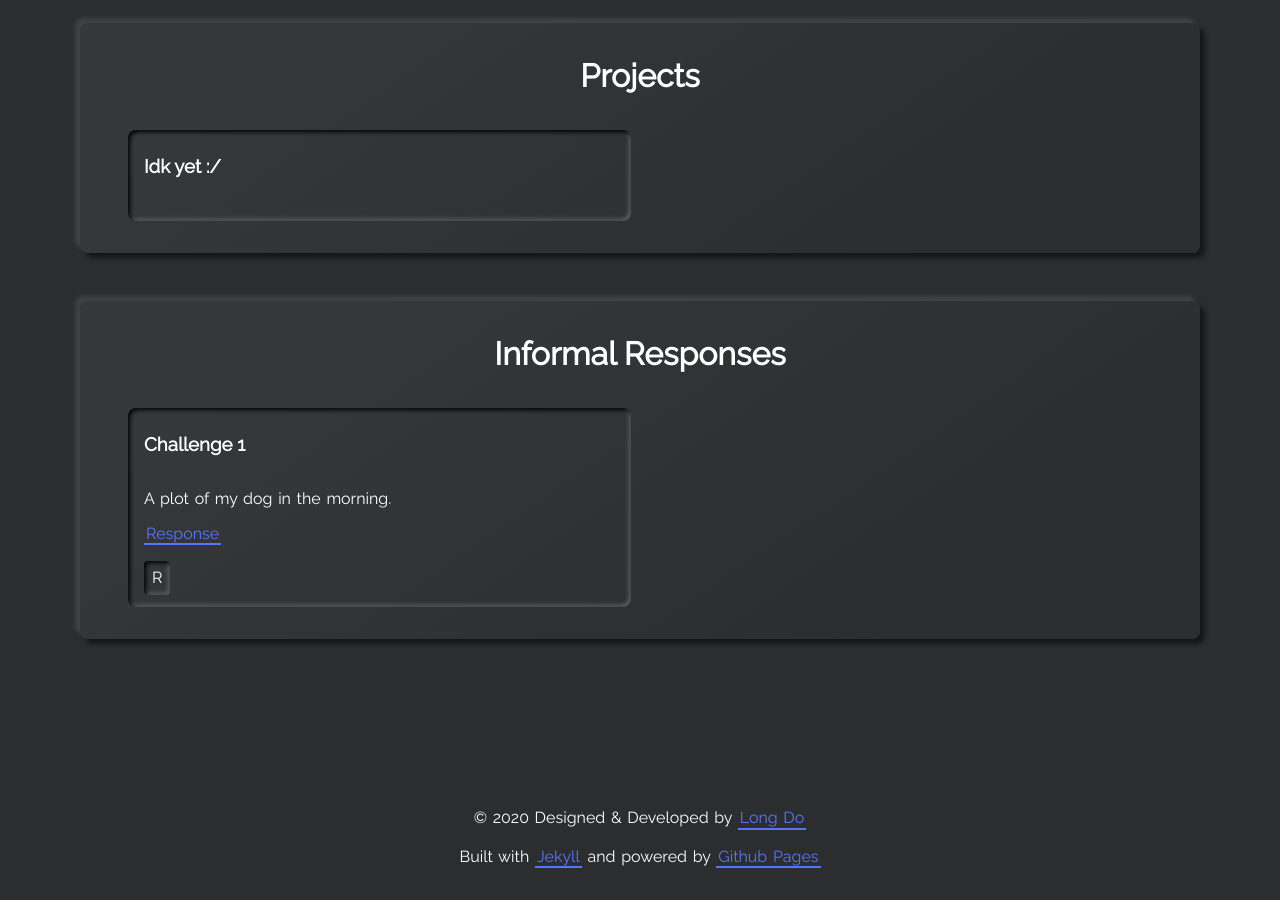
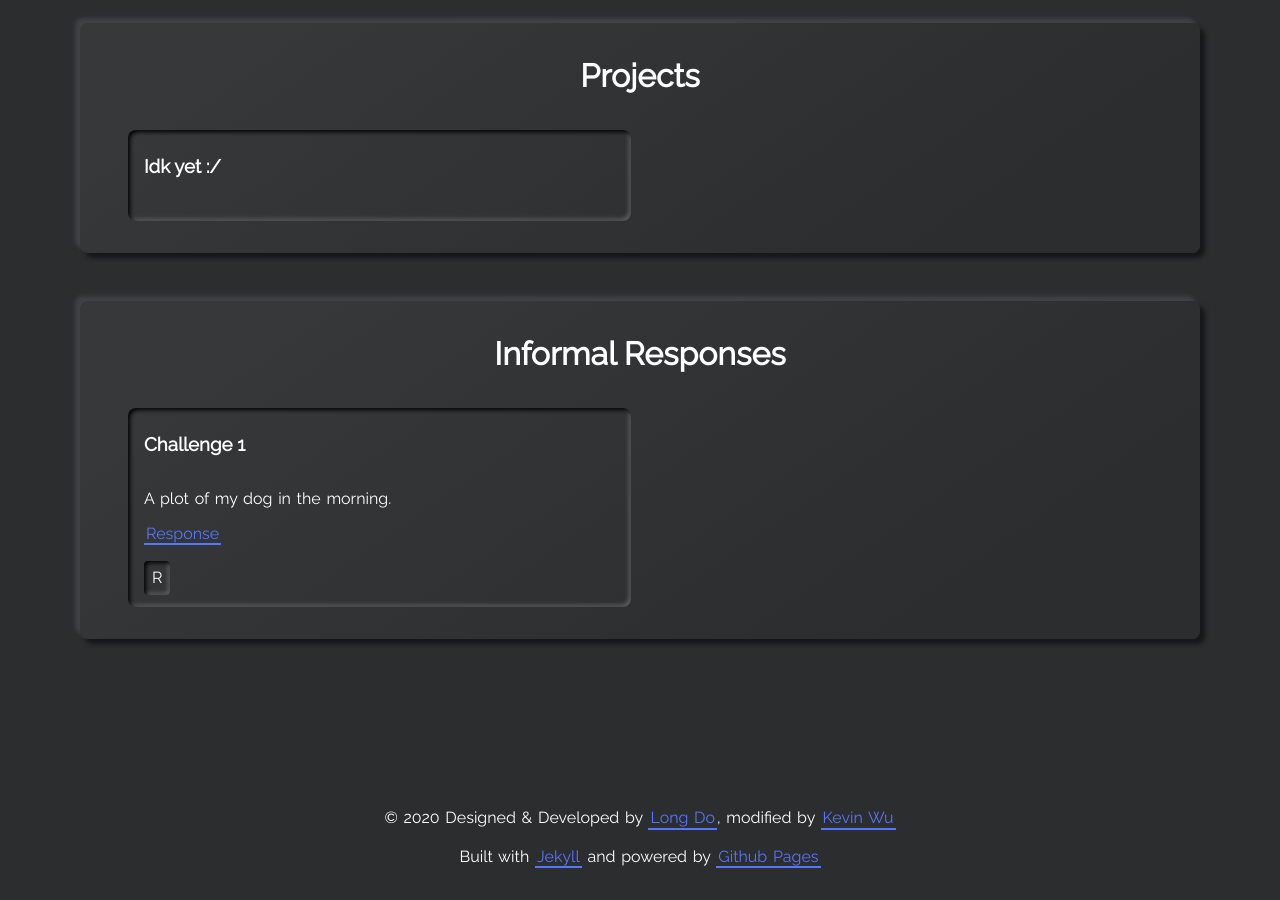
Before and after one commit to kevinypw/Data100, a Jekyll site: the page built from index.html, in a window 1280 px wide and 900 px high, scrolled down 1258 px. Built offline with Jekyll 4.4.1, drawn with Linux system fonts in a browser that asks for light colours.

Commit message:
Update footer.html

```diff
--- a/_includes/footer.html
+++ b/_includes/footer.html
@@ -3,6 +3,8 @@
     &copy; 2020 Designed & Developed by
     <a class="highlight-link" href="https://longpdo.github.io/" target="_blank" rel="noreferrer">
       Long Do
+    </a>, modified by <a class="highlight-link" href="https://kevinypw.github.io/" target="_blank" rel="noreferrer">
+      Kevin Wu
     </a>
   </p>
   <p>
```
